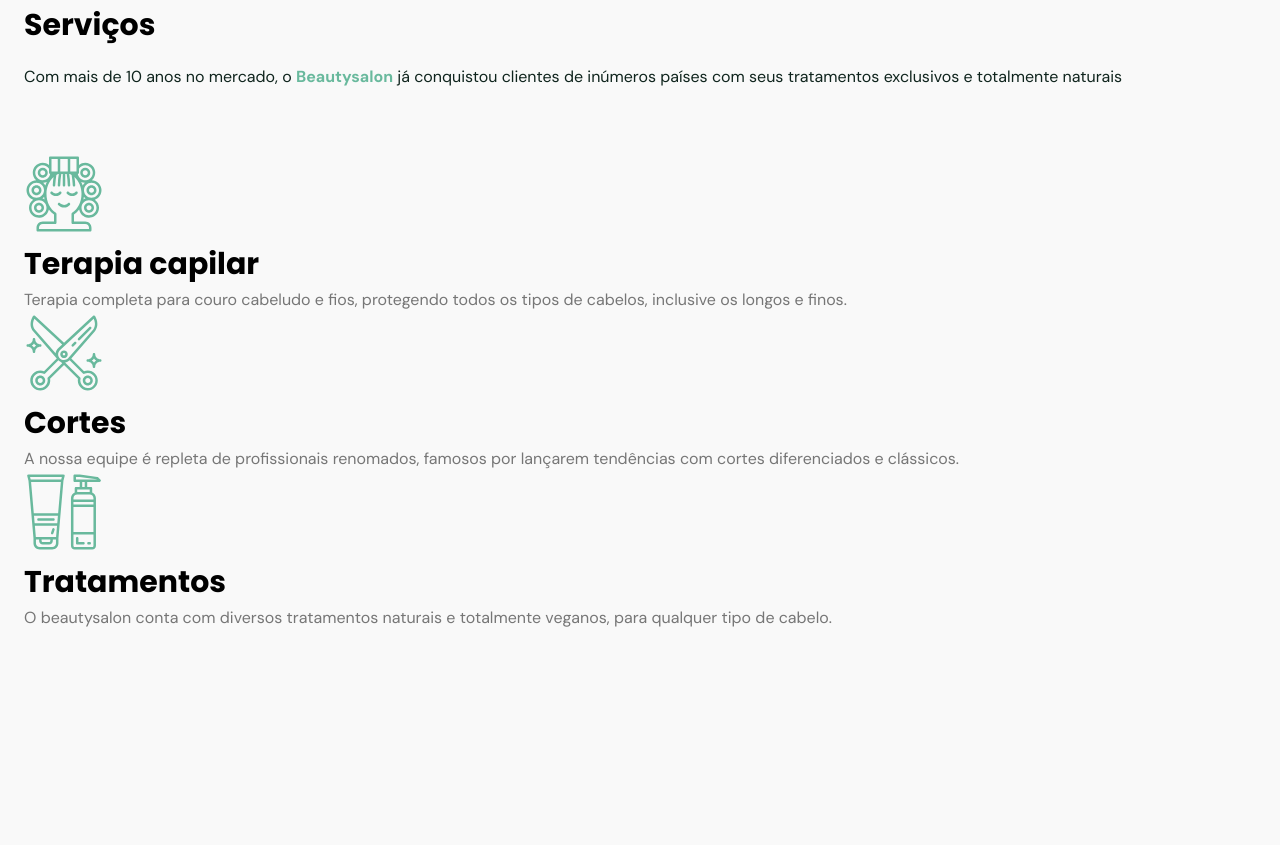
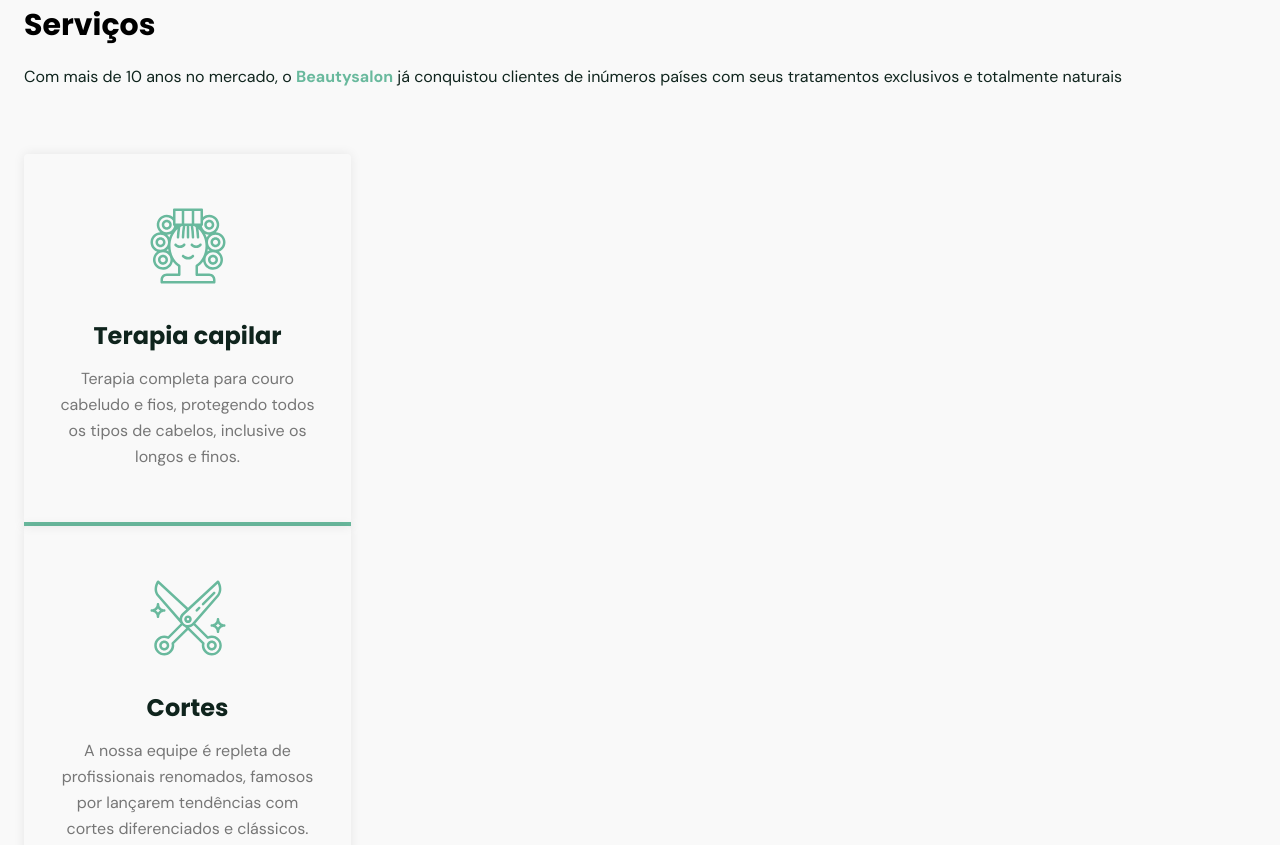
Before and after one commit to guilhermequeico/beautysalon, a plain HTML site: page index.html in a window 1280 px wide. Shown: the part 1862-2707 px from the top of the page. Before the commit the page ends 2573 px from the top, so only its background shows below. Drawn offline with Linux system fonts and the light colour scheme.

Commit message:
:lipstick: Completed card component

```diff
--- /dev/null
+++ b/assets/css/components/card.css
@@ -0,0 +1,25 @@
+.card {
+    width: 32.7rem;
+    height: 37.2rem;
+    display: flex;
+    flex-direction: column;
+    align-items: center;
+    justify-content: center;
+    border-top-left-radius: .4rem;
+    border-top-right-radius: .4rem;
+    border-bottom: 4px solid var(--primary-color);
+    box-shadow: 0px 0px 12px rgba(0, 0, 0, 0.08);
+}
+
+.card .title {
+    margin-top: 2.4rem;
+    margin-bottom: 1.2rem;
+    font-size: 2.4rem;
+    line-height: 3.6rem;
+    color: var(--dark);
+}
+
+.card p {
+    margin-inline: 3.2rem;
+    text-align: center;
+}
--- a/index.html
+++ b/index.html
@@ -21,6 +21,7 @@
         <link rel="stylesheet" href="./assets/css/components/logo.css">
         <link rel="stylesheet" href="./assets/css/components/title.css">
         <link rel="stylesheet" href="./assets/css/components/button.css">
+        <link rel="stylesheet" href="./assets/css/components/card.css">
     </head>
     <body>
         <header id="header">
```
